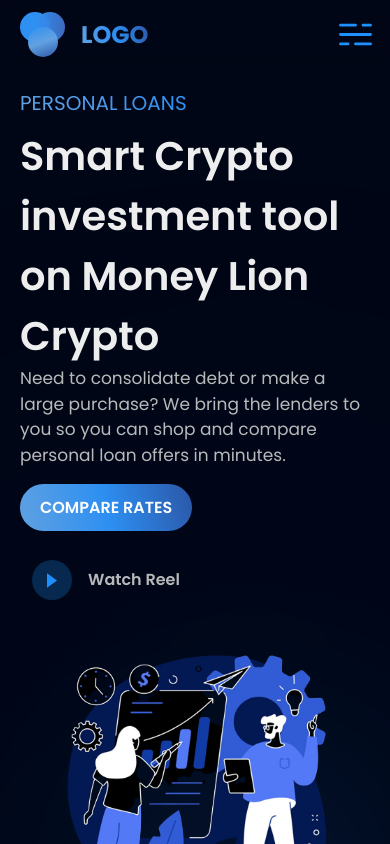
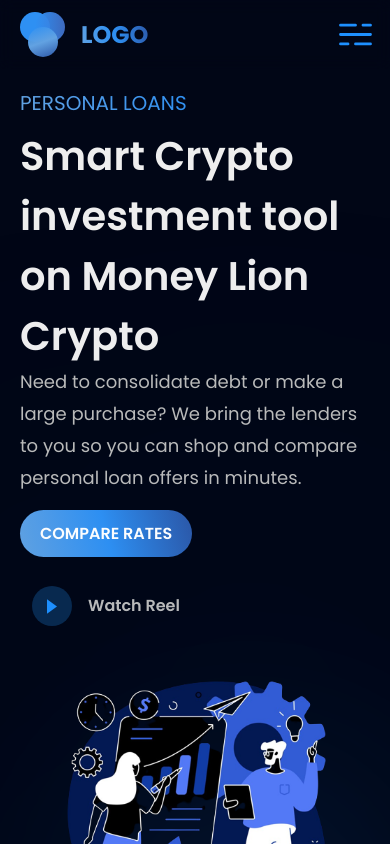
Before and after one commit to azeezabass2005/crypto_landing_page, a React (Vite) app: page / in a window 390 px wide. Shown: the top 844 px of the page. Built offline with nearby package versions, Linux system fonts and the light colour scheme.

Commit message:
paragraph font updated

```diff
--- a/src/components/Hero.jsx
+++ b/src/components/Hero.jsx
@@ -13,7 +13,7 @@
           investment tool on <br className={`sm:flex hidden`} />
           Money Lion Crypto
         </h2>
-        <p className={`text-[var(--paragraphText)] sm:text-[18px] text-[17px] md:text-[18.5px] lg:text-[20px] md:mt-5 md:leading-[35px] sm:mt-3 sm:leading-[32px] mb-7 md:mb-9`}>
+        <p className={`text-[var(--paragraphText)] text-[18px] md:text-[18.5px] lg:text-[20px] md:mt-5 md:leading-[35px] sm:mt-3 leading-[32px] mb-7 md:mb-9`}>
           Need to consolidate debt or make a large purchase? We <br className={`sm:flex hidden`} />
           bring the lenders to you so you can shop and compare <br className={`sm:flex hidden`} />
           personal loan offers in minutes.
```
